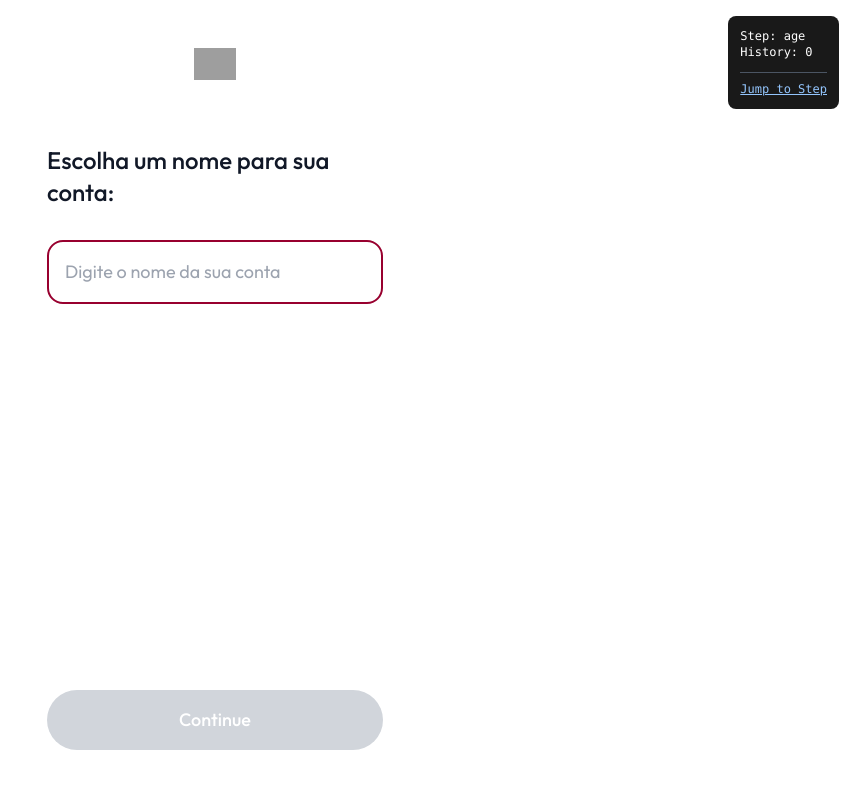
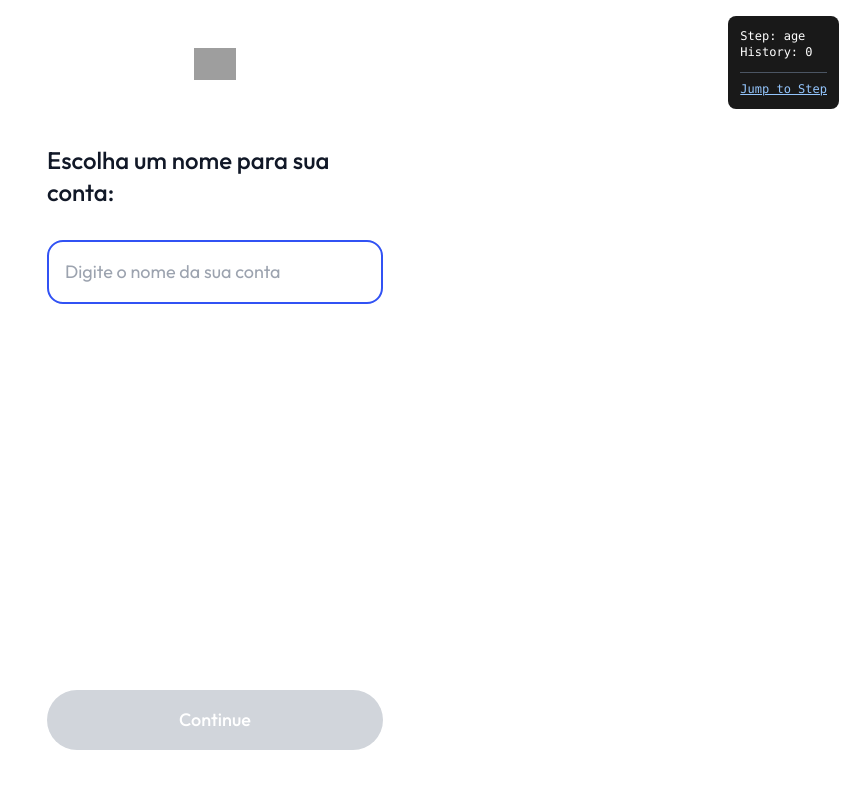
Before and after one commit to luancarvalho7/trendspy, a React (Vite) app: page / in a window 1280 px wide. Shown: the top 788 px of the page, without its empty margins (425-1280 px from the left). Built offline with nearby package versions, Linux system fonts and the light colour scheme; grey boxes are pictures that could not be loaded.

Commit message:
Change accent color to blue

```diff
--- a/tailwind.config.js
+++ b/tailwind.config.js
@@ -7,7 +7,7 @@ export default {
         'outfit': ['Outfit', 'sans-serif'],
       },
       colors: {
-        accent: '#98002F',
+        accent: '#3152F4',
       },
     },
   },
```
